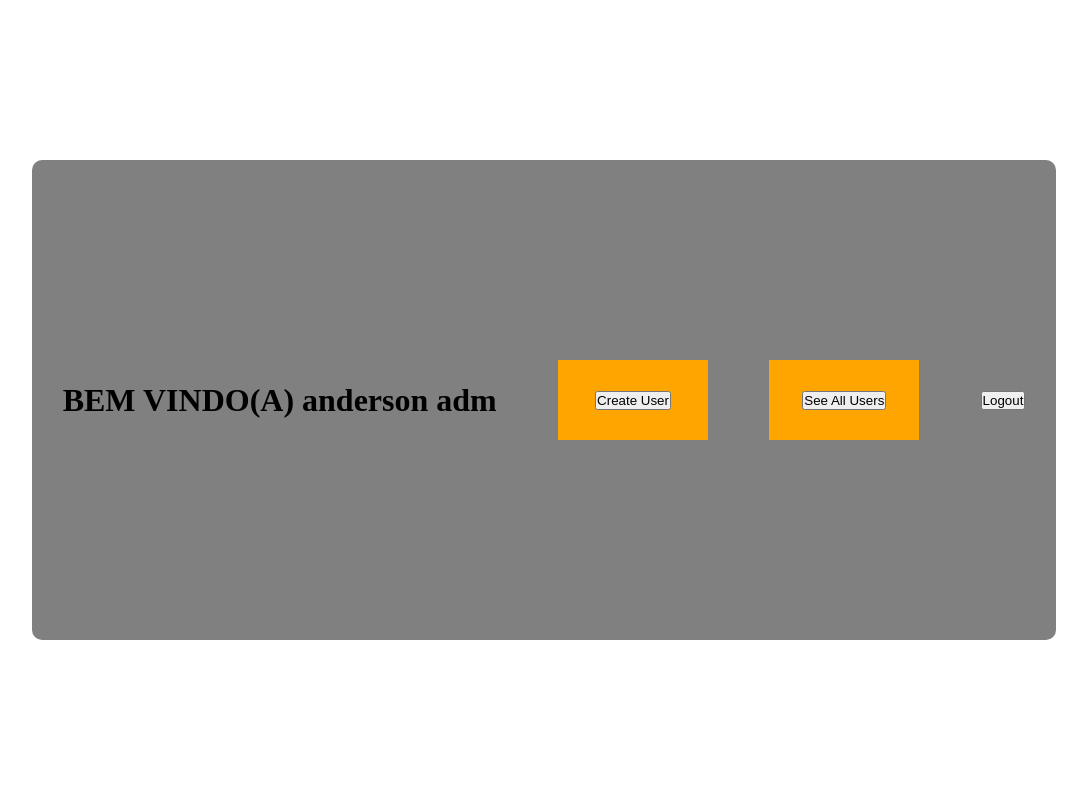
After one commit to ALBUKERKTIPS/TripRegister, a Flask app: page /adm in a window 1280 px wide. The commit adds this page. Shown: the whole page, without its empty margins (96-1183 px from the left). Run offline with Flask 3, Linux system fonts and the light colour scheme; a user stored in the database is signed in.

Commit message:
updating adm login

```diff
--- a/app/controllers/routes.py
+++ b/app/controllers/routes.py
@@ -1,5 +1,7 @@
+from sqlalchemy.exc import IntegrityError
+
 from app import app, database
-from flask import render_template, flash, redirect, url_for
+from flask import render_template, flash, redirect, url_for, abort
 from flask_login import login_user, logout_user, current_user, login_required
 from app.models.tables_db import User  # To create instance inside the route Login
 from app.models.forms import LoginForm, CreateForm  # To create instance inside the route Login
@@ -15,15 +17,20 @@ def start_services():
 @app.route('/login', methods=['GET', 'POST'])
 @app.route('/', methods=['GET', 'POST'])
 def login():
-    if current_user.is_authenticated:  # If user is authenticated , don't need login
-        return redirect(url_for('start_services'))
+    if current_user.is_authenticated and current_user.position == "ADM":  # If user is authenticated , don't need login
+        redirect(url_for('administration'))
+    else:
+        redirect(url_for('start_services'))
 
     form = LoginForm()
     if form.validate_on_submit():  # Before receive the information, check the fields
         find_user = User.query.filter_by(user=form.username.data).first()  # Asking about username in database
         if find_user and check_password_hash(find_user.password, form.password.data):  # Verify Data User and Pass is in User Data
             login_user(find_user)  # Start Session
-            return redirect(url_for('start_services'))
+            if find_user.position == 'ADM':
+                return redirect(url_for('administration'))
+            else:
+                return redirect(url_for('start_services'))
         else:
             flash('Invalid Login', 'error')
             return redirect(url_for('login'))
@@ -37,16 +44,32 @@ def logout():
 
 
 @app.route('/services')
+@login_required  # Verify if user is Login
 def service():
     render_template("services.html")
 
 
 @app.route('/create-account', methods=['GET', 'POST'])
+@login_required  # Verify if user is Login
 def create_account():
     create_form = CreateForm()
     if create_form.validate_on_submit():
-        with database.session.begin():
-            try:
+        try:  # Verify and save if exist the same, user, email,contact or nif before save in DB
+            duplicate_user = User.query.filter_by(user=create_form.user.data).first()
+            duplicate_email = User.query.filter_by(email=create_form.email.data).first()
+            duplicate_contact = User.query.filter_by(contact=create_form.contact.data).first()
+            duplicate_nif = User.query.filter_by(nif=create_form.nif.data).first()
+
+            if duplicate_user:
+                flash('User que você escolheu já está cadastrado.', 'error')
+            if duplicate_email:
+                flash('Email que você escolheu já está cadastrado.', 'error')
+            if duplicate_contact:
+                flash('Contact que você escolheu já está cadastrado.', 'error')
+            if duplicate_nif:
+                flash('NIF que você escolheu já está cadastrado.', 'error')
+
+            if not(duplicate_user or duplicate_contact or duplicate_email or duplicate_nif):
                 new_user = User(nif=create_form.nif.data,
                                 name=create_form.name.data,
                                 position=create_form.position.data,
@@ -56,11 +79,29 @@ def create_account():
                                 )
                 new_user.set_password(create_form.password.data)  # Making Hash
                 database.session.add(new_user)
-                print('salvou no banco!')
+                database.session.commit()
+                print('SAVE IN DB!')
                 flash('Account Created Successfully', 'success')
-                return redirect(url_for('login'))  # After create, go to login page
-            except Exception as e:
-                database.session.rollback()  # revert the process in case error ( hash or something)
-                print('deu erro!')
-                flash('Failed to create account. Please try again', 'error')
+        except IntegrityError as e:
+            database.session.rollback()  # revert the process in case error ( hash or something)
+            print('DON T SAVE IN DB')
+            flash('Failed to create account. Please try again', 'error')
     return render_template('register.html', create_form=create_form)
+
+
+@app.route('/see-all-users')
+@login_required  # Verify if user is Login
+def see_all_users():
+    users = User.query.all()
+    return render_template('all_users.html', users=users)
+
+
+@app.route('/adm')
+@login_required  # Verify if user is Login
+def administration():
+    return render_template('adm.html', user=current_user)
+
+
+@app.errorhandler(401)  # Capture the 401 error
+def unauthorized(error):
+    return render_template('not_authorized.html', message="Voçê não tem permissão. Obrigatório fazer login"), 401
--- /dev/null
+++ b/app/static/my_css/style_adm.css
@@ -0,0 +1,38 @@
+* {
+    margin: 0;
+    padding: 0;
+    text-decoration: none;
+}
+
+body{
+    display: flex;
+    flex-direction: column;
+    width: 100%;
+}
+
+main{
+    height: 100vh;
+    display:flex;
+    align-items: center;
+    justify-content: center;
+}
+
+.buttons-function{
+    width: 80%;
+    height: 60%;
+    display:flex;
+    justify-content: space-around;
+    align-items: center;
+    background-color: gray;
+    border-radius: 10px;
+
+}
+.bt-create-user,
+.bt-see-all-users{
+    width: 150px;
+    height: 80px;
+    background-color: orange;
+    display: flex;
+    align-items: center;
+    justify-content: center;
+}
--- /dev/null
+++ b/app/templates/adm.html
@@ -0,0 +1,34 @@
+<!DOCTYPE html>
+<html lang="en">
+<head>
+    <meta charset="UTF-8">
+    <link rel="stylesheet" href="{{ url_for('static', filename='my_css/style_adm.css')}}">
+    <title>ADM</title>
+</head>
+<body>
+    <main>
+        <div class="buttons-function">
+            <div class="welcome">
+                <h1>BEM VINDO(A) {{ user.name }}</h1>
+            </div>
+            <div class="bt-create-user">
+                  <a href="{{ url_for('create_account') }}">
+                      <button>
+                            Create User
+                      </button>
+                  </a>
+            </div>
+            <div class="bt-see-all-users">
+                <a href="{{ url_for('see_all_users') }}">
+                      <button>
+                            See All Users
+                      </button>
+                  </a>
+            </div>
+        <a href="{{ url_for('logout') }}">
+            <button type="button" class="button-default"> Logout </button>
+        </a>
+        </div>
+    </main>
+</body>
+</html>
```
Also changed, not shown: app/models/forms.py (+10 -4 lines), app/static/my_css/style_forms.css (+13 -1 lines), app/static/my_css/style_start_services.css (added, +40 -0 lines), app/templates/all_users.html (added, +53 -0 lines), app/templates/login.html (+1 -13 lines), app/templates/not_authorized.html (added, +11 -0 lines), app/templates/register.html (+25 -3 lines), app/templates/start_services.html (+7 -0 lines), database/storage_trips.db, 1 other file.
